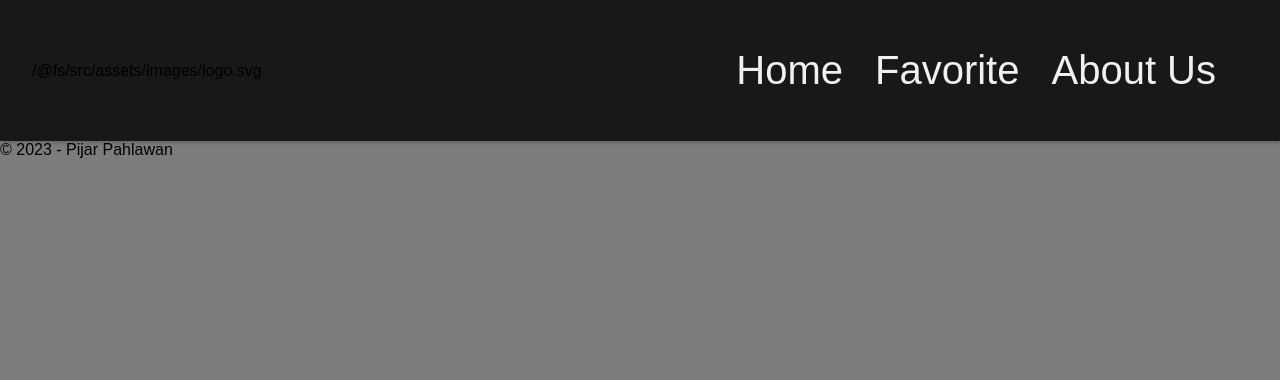
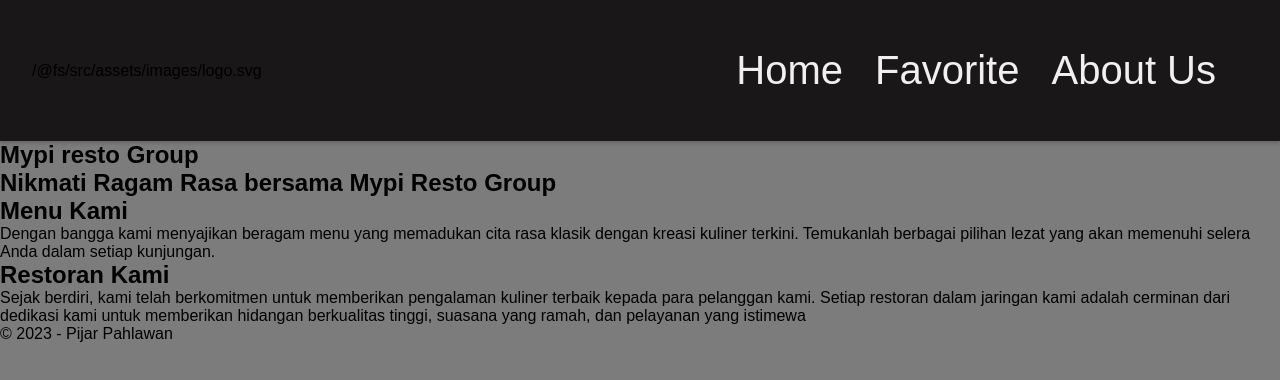
Before and after one commit to pijarpahlawan/restaurant-apps, a website built with webpack: page src/index.html in a window 1280 px wide. Built offline with nearby package versions, Linux system fonts and the light colour scheme; a web font is replaced by a local one.

Commit message:
create template for home page

```diff
--- a/src/index.html
+++ b/src/index.html
@@ -11,7 +11,7 @@
             href="https://fonts.googleapis.com/css2?family=Mooli&display=swap"
             rel="stylesheet"
         />
-        <title>Mypi Restaurant</title>
+        <title>Mypi Resto Group</title>
     </head>
     <body>
         <a href="#mainContent" class="skip-link">Menuju ke konten utama</a>
--- a/src/scripts/index.js
+++ b/src/scripts/index.js
@@ -9,3 +9,7 @@ const app = new App({
     drawer: document.querySelector("#navigationDrawer"),
     content: document.querySelector("#mainContent"),
 });
+
+window.addEventListener("load", () => {
+    app.renderPage();
+});
--- a/src/scripts/views/app.js
+++ b/src/scripts/views/app.js
@@ -1,4 +1,5 @@
 import DrawerInitiator from "../utils/drawer-initiator";
+import HomePage from "./pages/home-page";
 
 class App {
     #button = null;
@@ -20,6 +21,12 @@ class App {
 
         this.#initialAppShell();
     }
+
+    async renderPage() {
+        const page = HomePage;
+        this.#content.innerHTML = await page.render();
+        await page.afterRender();
+    }
 }
 
 export default App;
--- /dev/null
+++ b/src/scripts/views/pages/home-page.js
@@ -0,0 +1,13 @@
+import template from "./templates/home-page.html";
+
+const HomePage = {
+    async render() {
+        return template;
+    },
+
+    async afterRender() {
+        // ...
+    },
+};
+
+export default HomePage;
--- /dev/null
+++ b/src/scripts/views/pages/templates/home-page.html
@@ -0,0 +1,24 @@
+<article class="hero">
+    <h1>Mypi resto Group</h1>
+    <h2>Nikmati Ragam Rasa bersama Mypi Resto Group</h2>
+</article>
+<article class="menu">
+    <h1>Menu Kami</h1>
+    <p>
+        Dengan bangga kami menyajikan beragam menu yang memadukan cita rasa
+        klasik dengan kreasi kuliner terkini. Temukanlah berbagai pilihan lezat
+        yang akan memenuhi selera Anda dalam setiap kunjungan.
+    </p>
+    <div class="menu__list"></div>
+</article>
+<article class="restaurant">
+    <h1>Restoran Kami</h1>
+    <p>
+        Sejak berdiri, kami telah berkomitmen untuk memberikan pengalaman
+        kuliner terbaik kepada para pelanggan kami. Setiap restoran dalam
+        jaringan kami adalah cerminan dari dedikasi kami untuk memberikan
+        hidangan berkualitas tinggi, suasana yang ramah, dan pelayanan yang
+        istimewa
+    </p>
+    <div class="restaurant__list"></div>
+</article>
```
